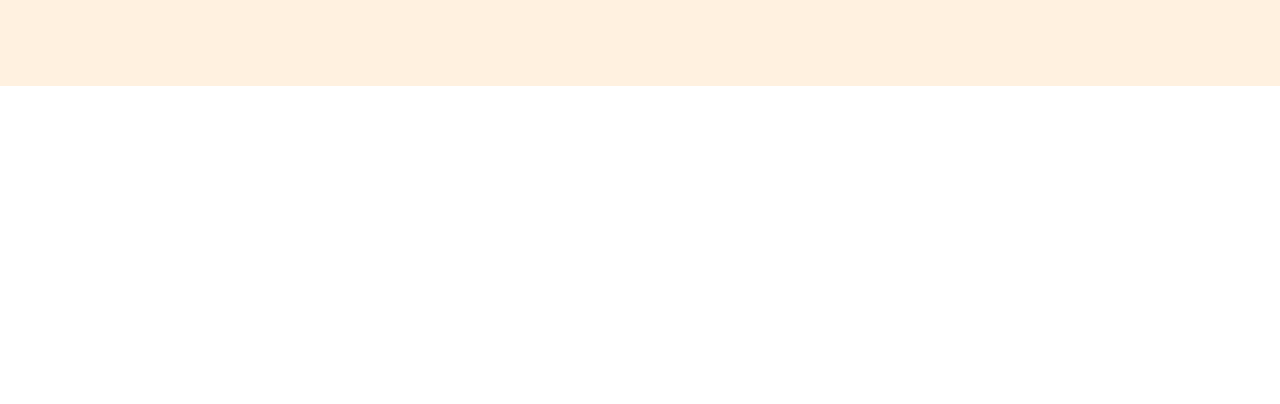
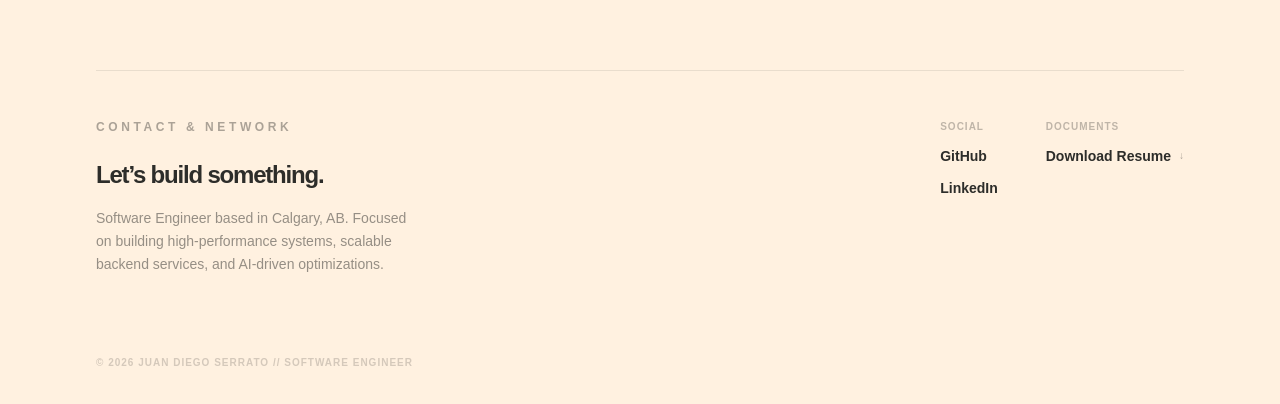
Before and after one commit to jdserrato/my-portfolio, a Next.js app: page / in a window 1280 px wide. Shown: the part 3684-4088 px from the top of the page. Before the commit the page ends 3770 px from the top, so only its background shows below. Built offline with nearby package versions, Linux system fonts and the light colour scheme.

Commit message:
got domain andready to add website to resume!

```diff
--- a/src/app/page.tsx
+++ b/src/app/page.tsx
@@ -1,5 +1,4 @@
 "use client";
-import { link } from "fs";
 import Image from "next/image";
 import { useState, useEffect } from "react"; //cycle through cad images
 
@@ -30,7 +29,7 @@ const myProjects = [
     docLink: "https://docs.google.com/presentation/d/1tIlFKNOVan_bxdCYJINWNwKpZxLhXXw0XGMH9nmh99M/edit?usp=sharing",
     tech: ["C", "Unix", "Linux", "OS Architecture"],
     category: "Low Level C",
-    imageURL: ["/ChatroomPic/chatroom.png "],
+    imageURL: ["/ChatroomPic/chatroom.png"],
     codeveloper: "co-developer: Depanshu Suyal",
   },
   {
@@ -310,6 +309,48 @@ export default function Home() {
       {renderCategory("Fullstack")}
       {renderCategory("CAD")}
       {renderCategory("Animations")}
+
+
+      <footer className="mt-40 mb-20 border-t border-[#2D2D2A]/10 pt-12">
+  <div className="flex flex-col md:flex-row justify-between items-start gap-12">
+    <div>
+      <h2 className="text-xs uppercase tracking-[0.3em] font-bold opacity-40 mb-6">
+        Contact & Network
+      </h2>
+      <div className="flex flex-col gap-4">
+        <a
+          href="mailto:serrato.juand@gmail.com?subject= Portfolio Inquiry"
+          className="text-2xl font-bold tracking-tighter hover:text-[#A59D84] transition-colors"
+        >
+          Let’s build something.
+        </a>
+        <p className="text-sm opacity-50 max-w-xs leading-relaxed">
+          Software Engineer based in Calgary, AB. Focused on building high-performance systems, scalable backend services, and AI-driven optimizations.
+        </p>
+      </div>
+    </div>
+
+    <div className="flex flex-wrap gap-x-12 gap-y-6">
+      <div className="flex flex-col gap-3">
+        <span className="text-[10px] uppercase tracking-widest font-bold opacity-30">Social</span>
+        <a href="https://github.com/jdserrato" target="_blank" rel="noopener noreferrer" className="text-sm font-bold hover:opacity-50 transition-opacity">GitHub</a>
+        <a href="https://www.linkedin.com/in/juan-diego-serrato-1870b2241/" target="_blank" rel="noopener noreferrer" className="text-sm font-bold hover:opacity-50 transition-opacity">LinkedIn</a>
+      </div>
+
+      <div className="flex flex-col gap-3">
+        <span className="text-[10px] uppercase tracking-widest font-bold opacity-30">Documents</span>
+        <a href="/Serrato_Juan_Resume.pdf" target="_blank" rel="noopener noreferrer" className="text-sm font-bold hover:opacity-50 transition-opacity flex items-center gap-2">
+          Download Resume
+          <span className="text-[10px] opacity-40">↓</span>
+        </a>
+      </div>
+    </div>
+  </div>
+
+  <div className="mt-20 text-[10px] uppercase tracking-widest font-bold opacity-20">
+    © 2026 Juan Diego Serrato // Software Engineer
+  </div>
+</footer>
     </main>
   );
 }
```
Also changed, not shown: 1 other file (tests, documents, lock files or other folders).
